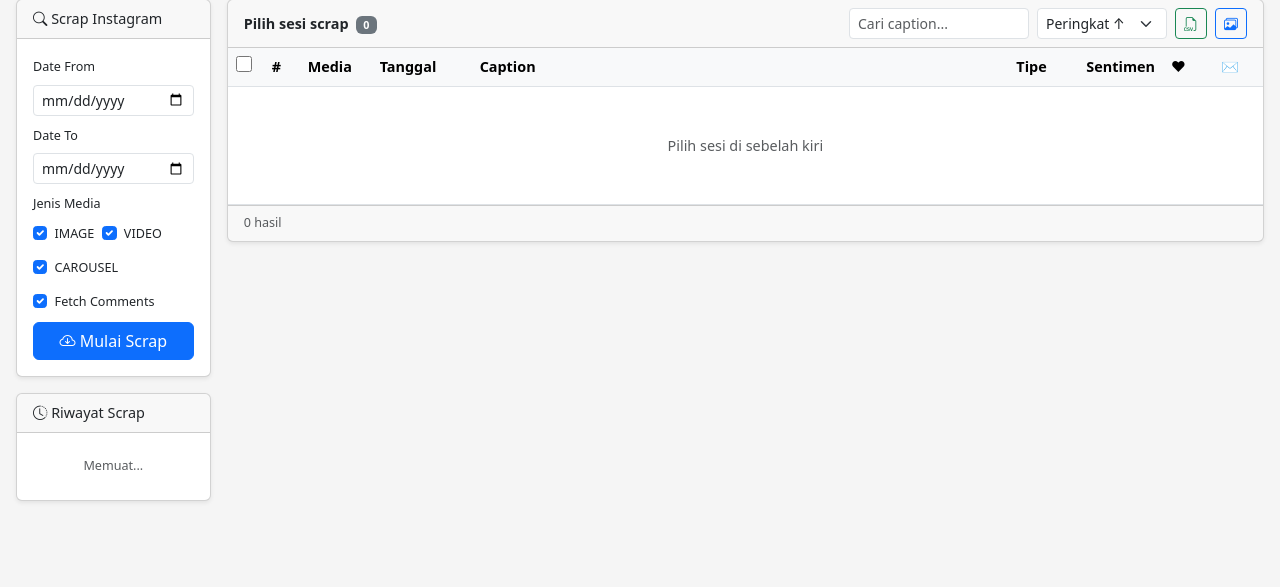
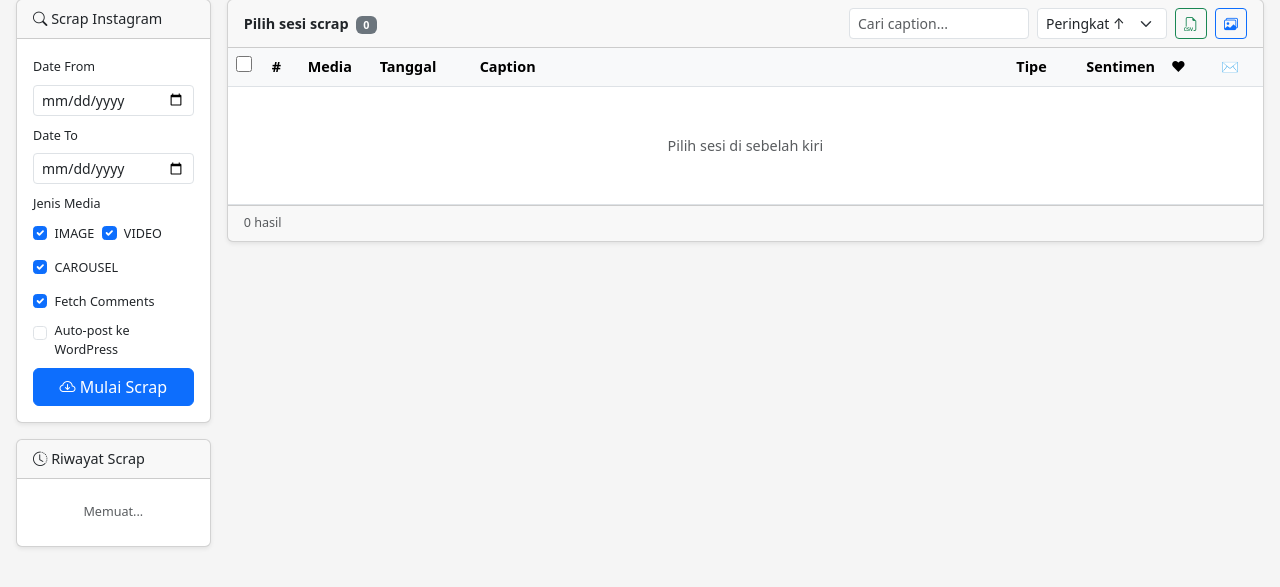
Before and after one commit to bkharisma/scrapping-ig-to-wp-post, a Python web app: template templates/index.html in a window 1280 px wide. Shown: the part 73-660 px from the top of the page. Run offline with Jinja, Linux system fonts and the light colour scheme; the template is opened without the code that fills it, so the values that code supplies are empty; some libraries are stand-ins or nearby versions.

Commit message:
edit WP autopost

```diff
--- a/static/app.js
+++ b/static/app.js
@@ -1034,7 +1034,7 @@ async function startScrap() {
         const res = await fetch('/api/scrap', {
             method: 'POST',
             headers: { 'Content-Type': 'application/json' },
-            body: JSON.stringify({ date_from, date_to, media_types, fetch_comments }),
+            body: JSON.stringify({ date_from, date_to, media_types, fetch_comments, auto_post: document.getElementById('autoPost').checked }),
         });
         const data = await res.json();
 
--- a/templates/index.html
+++ b/templates/index.html
@@ -68,6 +68,10 @@
                     <div class="form-check mb-2">
                         <input class="form-check-input" type="checkbox" id="fetchComments" checked>
                         <label class="form-check-label small">Fetch Comments</label>
+                    </div>
+                    <div class="form-check mb-2">
+                        <input class="form-check-input" type="checkbox" id="autoPost">
+                        <label class="form-check-label small">Auto-post ke WordPress</label>
                     </div>
                     <button class="btn btn-primary w-100" id="btnScrap" onclick="startScrap()">
                         <i class="bi bi-cloud-arrow-down"></i> Mulai Scrap
```
Also changed, not shown: app.py (+4 -3 lines), 1 other file.
